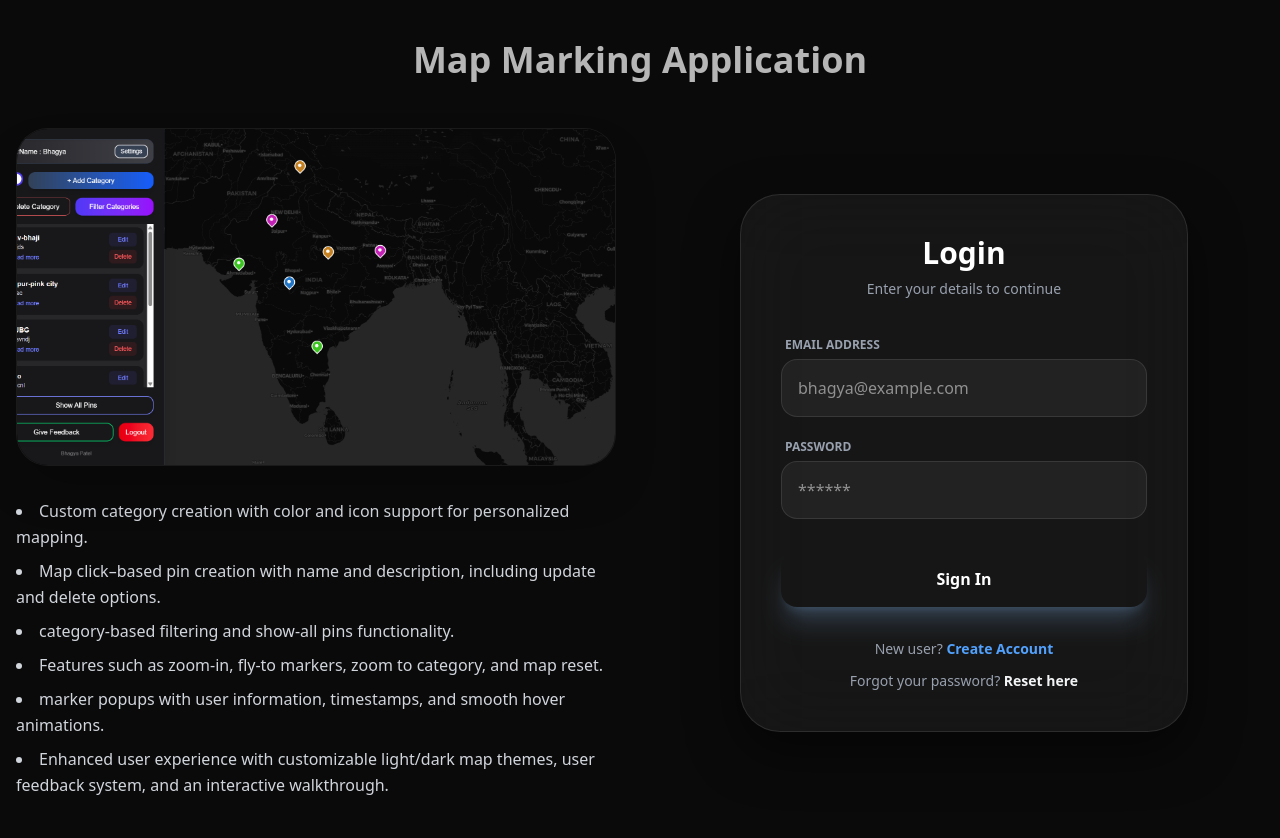
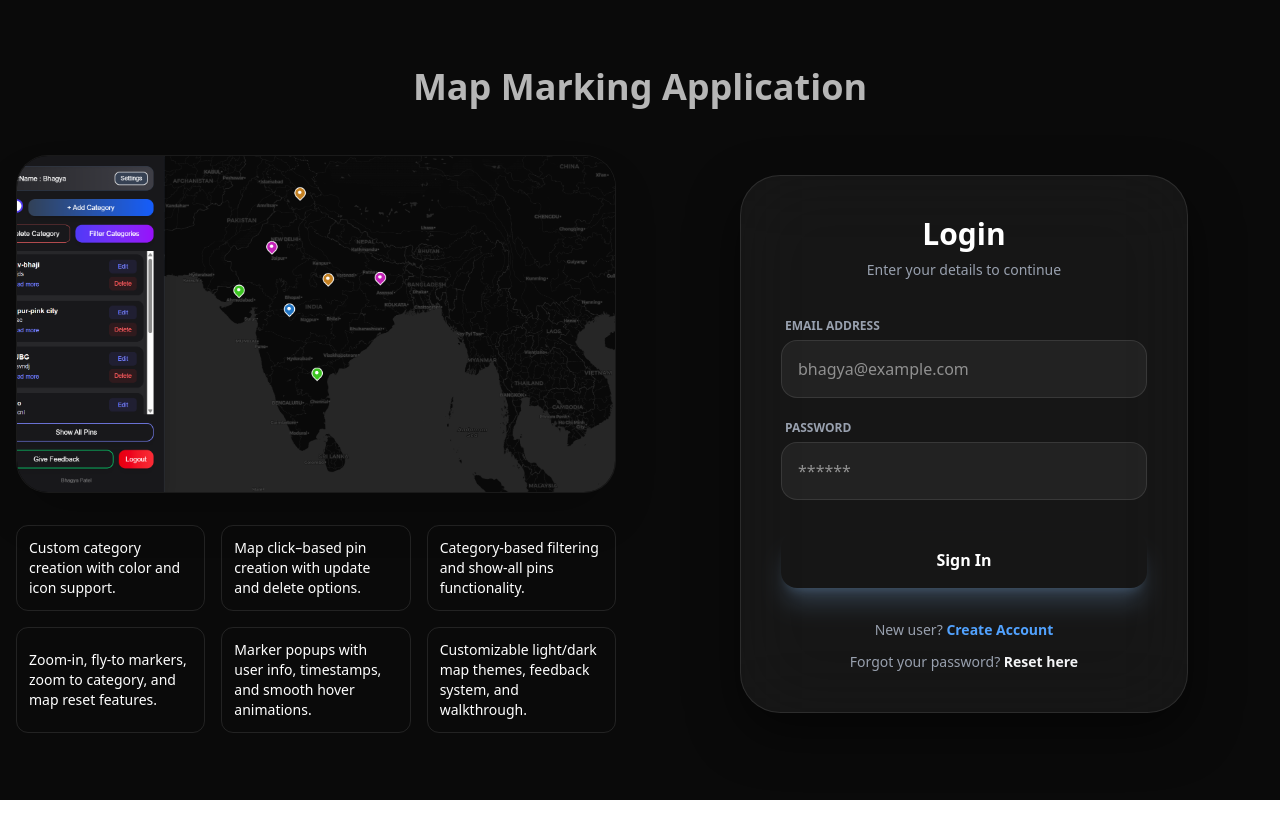
Before and after one commit to Bhagya2005/map-marker-next-final-qrious, a Next.js app: page /login in a window 1280 px wide. After the commit the page ends 800 px from the top, so only its background shows below. Built offline with nearby package versions, Linux system fonts and the light colour scheme.

Commit message:
Refactor layout to display feature descriptions in a grid
Updated the layout to replace a commented-out list with a grid of feature descriptions.

```diff
--- a/app/(auth)/layout.tsx
+++ b/app/(auth)/layout.tsx
@@ -42,14 +42,39 @@ export default function AuthLayout({
                 />
               </div>
             </div>
-            <ul className="text-gray-300  leading-relaxed list-disc list-inside space-y-2">
+            {/* <ul className="text-gray-300  leading-relaxed list-disc list-inside space-y-2">
               <li>Custom category creation with color and icon support for personalized mapping.</li>
               <li>Map click–based pin creation with name and description, including update and delete options.</li>
               <li>category-based filtering and show-all pins functionality.</li>
               <li>Features such as zoom-in, fly-to markers, zoom to category, and map reset.</li>
               <li>marker popups with user information, timestamps, and smooth hover animations.</li>
               <li>Enhanced user experience with customizable light/dark map themes, user feedback system, and an interactive walkthrough.</li>
-            </ul>
+            </ul> */}
+             <div className="grid sm:grid-cols-2 md:grid-cols-3 gap-4   text-white">
+                <div className="border border-white/10 rounded-xl p-3 flex items-center gap-2">
+                  <p className="text-sm">Custom category creation with color and icon support.</p>
+                </div>
+
+                 <div className="border border-white/10 rounded-xl p-3 flex items-center gap-2">
+                  <p className="text-sm">Map click–based pin creation with update and delete options.</p>
+                </div>
+
+                 <div className="border border-white/10 rounded-xl p-3 flex items-center gap-2">
+                  <p className="text-sm">Category-based filtering and show-all pins functionality.</p>
+                </div>
+
+                 <div className="border border-white/10 rounded-xl p-3 flex items-center gap-2">
+                  <p className="text-sm">Zoom-in, fly-to markers, zoom to category, and map reset features.</p>
+                </div>
+
+                <div className="border border-white/10 rounded-xl p-3 flex items-center gap-2">
+                  <p className="text-sm">Marker popups with user info, timestamps, and smooth hover animations.</p>
+                </div>
+
+                 <div className="border border-white/10 rounded-xl p-3 flex items-center gap-2">
+                  <p className="text-sm">Customizable light/dark map themes, feedback system, and walkthrough.</p>
+                </div>
+            </div>
           </div>
           <div className="order-1 md:order-2 flex justify-center">
             {children}
```
